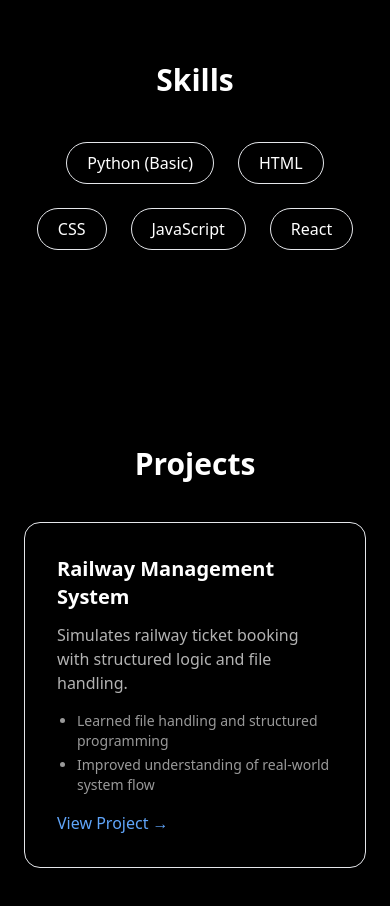
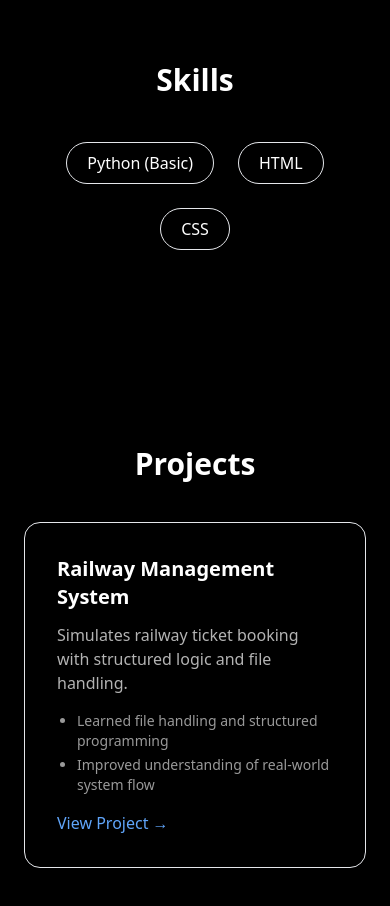
Before and after one commit to suvomsonal2020-rgb/my-portfolio, a React (Vite) app: page / in a window 390 px wide. Shown: the part 1260-2166 px from the top of the page. Built offline with nearby package versions, Linux system fonts and the light colour scheme.

Commit message:
updated skills and mobile fix

```diff
--- a/src/App.jsx
+++ b/src/App.jsx
@@ -64,7 +64,7 @@ export default function Portfolio() {
       <section className="py-24 px-6">
         <h2 className="text-3xl font-semibold mb-10 text-center">Skills</h2>
         <div className="flex justify-center gap-4 flex-wrap max-w-2xl mx-auto">
-          {["Python (Basic)", "HTML", "CSS", "JavaScript", "React"].map((s, index) => (
+          {["Python (Basic)", "HTML", "CSS"].map((s, index) => (
             <motion.span
               whileHover={{ scale: 1.1 }}
               key={s}
```
